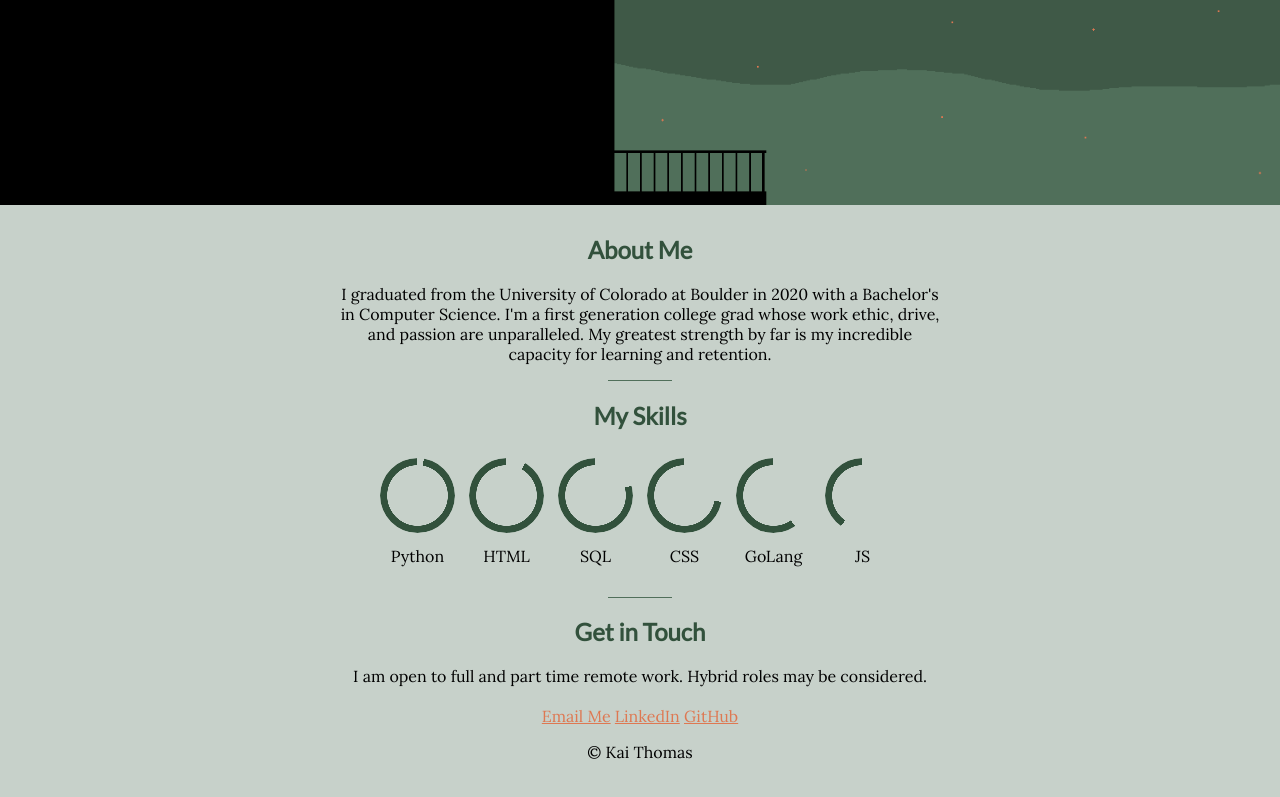
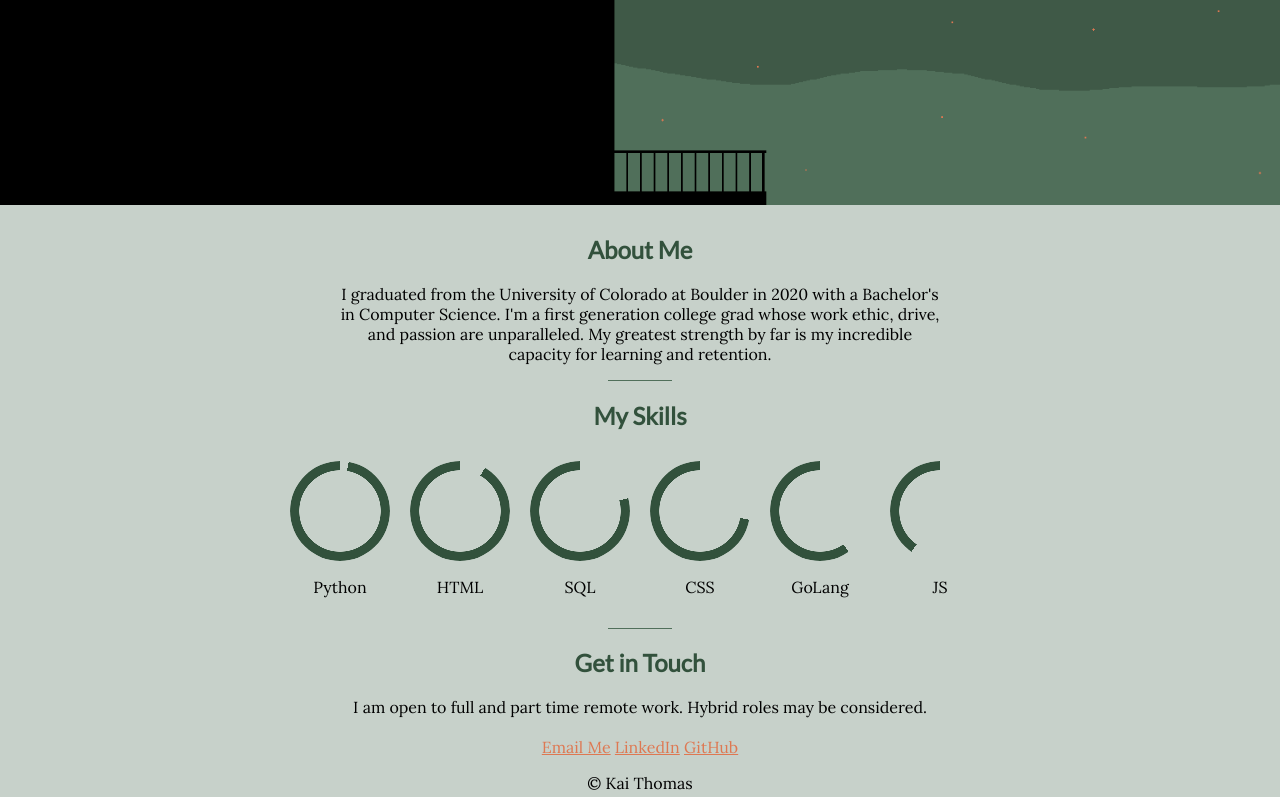
Before and after one commit to kaiThomas236/MyWebsite, a plain HTML site: page index.html in a window 1280 px wide. Shown: the part 437-1234 px from the top of the page. Drawn offline with Linux system fonts and the light colour scheme; a web font is replaced by a local one.

Commit message:
increase skills size

```diff
--- a/css/styles.css
+++ b/css/styles.css
@@ -41,23 +41,6 @@ body::-webkit-scrollbar {
   -ms-overflow-style: none;
   scrollbar-width: none;
   display: none;
-}
-
-.skills::-webkit-scrollbar {
-  width: 20px;
-  z-index: 5;
-}
-
-.skills::-webkit-scrollbar-track {
-  background-color: transparent;
-  z-index: 5;
-}
-
-.skills::-webkit-scrollbar-thumb {
-  background-color: #32513C;
-  border-radius: 20px;
-  border: 3px solid black;
-  z-index: 5;
 }
 
 .nav-bar {
@@ -142,24 +125,36 @@ body::-webkit-scrollbar {
   margin-right: auto;
 }
 
+.skills::-webkit-scrollbar {
+  width: 20px;
+  z-index: 5;
+}
+
+.skills::-webkit-scrollbar-track {
+  background-color: transparent;
+  z-index: 5;
+}
+
+.skills::-webkit-scrollbar-thumb {
+  background-color: #32513C;
+  border-radius: 20px;
+  border: 2px solid black;
+  z-index: 5;
+}
+
 .pie {
-  --b:7px;
+  --b:9px;  /* change this to change the thickness of the circles */
   display: inline-grid;
-  width: 75px;
+  width: 100px;
   aspect-ratio: 1; /* so I only have to change one number if I want to change the size */
   border-radius: 50%;  /* makes the shape a circle >50. 25 makes a rounded square */
   background-image: conic-gradient(transparent var(--d), #32513C 0);  /* fills clockwise */
-  margin: 5px;
+  margin: 8px;
   border-width: 10px;
   border: #0b160c;
   place-content: center;
   -webkit-mask: radial-gradient(farthest-side, #0000 calc(99% - var(--b)), #000 calc(100% - var(--b)));
     mask: radial-gradient(farthest-side, #0000 calc(99% - var(--b)), #000 calc(100% - var(--b)));
-  text-shadow:
-      -1px -1px 0 #0b160c,
-      1px -1px 0 #0b160c,
-      -1px 1px 0 #0b160c,
-      1px 1px 0 #0b160c;
 }
 
 .contact-me p {
```
